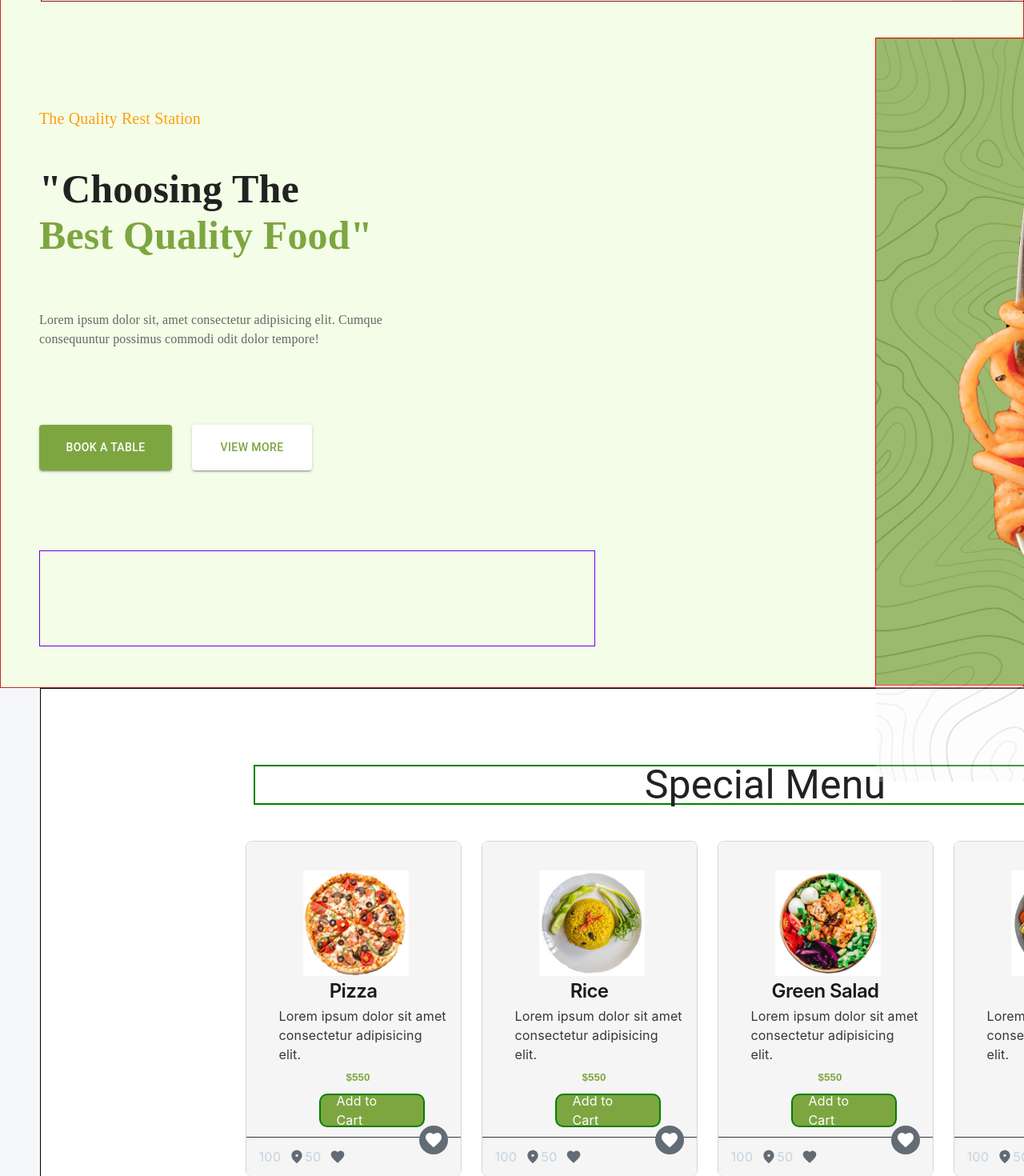
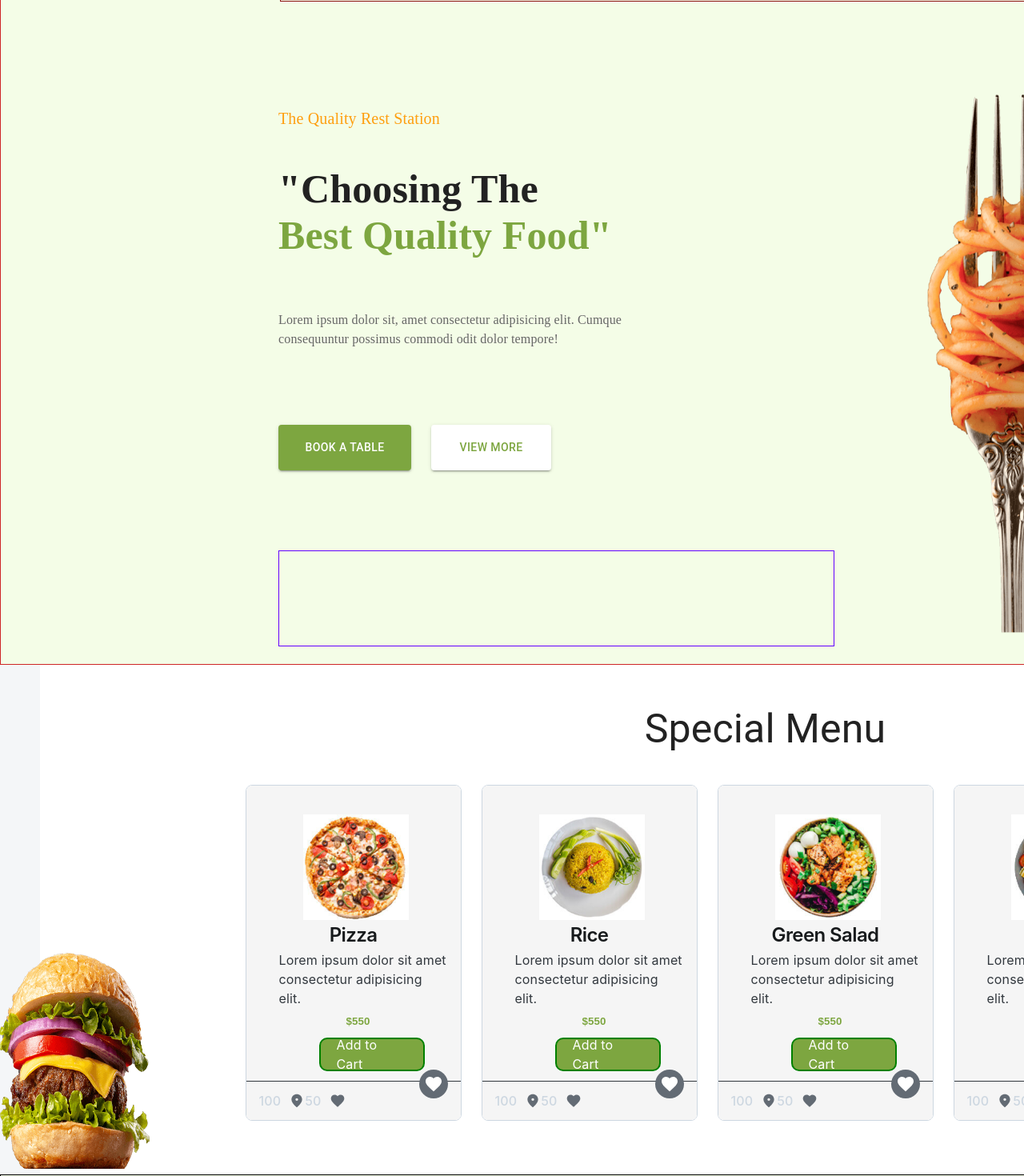
Before and after one commit to Sherzod19911/restaurant-react, a React (Create React App) app: page / in a window 1280 px wide. Shown: the part 100-1570 px from the top of the page at 80% size. Built offline with nearby package versions, Linux system fonts and the light colour scheme.

Commit message:
feat: develop home page header some of the parts

```diff
--- a/src/app/components/header/index.tsx
+++ b/src/app/components/header/index.tsx
@@ -88,7 +88,7 @@ import { NavLink } from 'react-router-dom';
                     </Stack>
                 </Stack>
                 <Stack className="head_information" justifyContent={"row"} border={"black"}>
-                    <Stack className="head_information1" justifyContent={"column"} style={{ marginTop: "86px",marginLeft: "24px" }} >
+                    <Stack className="head_information1" justifyContent={"column"} border={"red"} style={{ marginTop: "86px",marginLeft: "24px" }} >
                         <Box className="header1">
                         The Quality Rest Station
                         </Box>
@@ -129,11 +129,11 @@ import { NavLink } from 'react-router-dom';
                     <Stack className="big_img">
 
                         <Box className="right_sides" sx={{mt:'0px'}}>
-                        <img src='./home/blister4.png' alt='rasim'/>
+                        <img src='./home/blister4.png' style={{width: "327px", height: "795px",marginLeft: "-200px", marginRight: "414px"}} alt='rasim'/>
 
                         </Box>
                         <Box className="right_side">
-                        <img src='./home/blister3.png' alt='rasim'/>
+                        <img src='./home/blister3.png'  style={{width: "560px", height: "965px", marginTop: "-133px",marginLeft: "70px"}} alt='rasim'/>
                         </Box>
                         </Stack>
 
--- a/src/app/screens/HomePage/customersComment.tsx
+++ b/src/app/screens/HomePage/customersComment.tsx
@@ -4,7 +4,7 @@ import { Box } from "@mui/joy";
 export function CustomersComments() {
     return (
         <div className="Comments_static_frame">
-            <Container sx={{marginLeft: "0px"}} >
+
                 <Box className="Comment_category_title">
                   Customer's Comment
                 </Box>
@@ -53,7 +53,7 @@ export function CustomersComments() {
                         </Box>
                     </Box>
                 </Stack>
-            </Container>
+
         </div>
     )
 }
--- a/src/app/screens/HomePage/masters.tsx
+++ b/src/app/screens/HomePage/masters.tsx
@@ -51,14 +51,14 @@ export function Masters () {
                                      loading="lazy"
                                        alt="rasim"
                                              />
-                                             <Box sx={{display: "flex", flexDeriction: "rov"}}>
+                                             <Box sx={{display: "flex", flexDeriction: "row",justifyContent: "space-around"}}>
                                                <Box>
                                               <p>225</p>
                                               <p>55</p>
 
                                                 </Box>
-                                                <Box>
-                                                <img src="/restaurant/menu1.jpg" style={{width: "15,75px", height: "18px", border:"1px solid green" }}/>
+                                                <Box sx={{justifyContent: "flex-end"}}>
+                                                <img src="/restaurant/menu1.jpg" style={{width: "30px", height: "30px", border:"1px solid green" }}/>
                                                 </Box>
                                              </Box>
 
--- a/src/app/screens/HomePage/menu.tsx
+++ b/src/app/screens/HomePage/menu.tsx
@@ -4,10 +4,10 @@ import { CardCover } from "@mui/joy";
 const card_list = Array.from(Array(1).keys());
 export function Menu() {
     return (
-        <div style={ { width: "1392px", height: "465px", border: "1px solid red",marginLeft:"264px",marginTop:"38px", backgroundColor: "#FFF"}}>
+        <div style={ { width: "1392px", height: "465px",marginLeft:"264px",marginTop:"38px", backgroundColor: "#FFF"}}>
             <Container >
                 <Stack  >
-                  <Box sx={{width:"366px", height: "75px", border: "1px solid green", marginLeft: "520px",marginTop: "30px"}}>
+                  <Box sx={{width:"366px", height: "75px", marginLeft: "520px",marginTop: "30px"}}>
                   <Typography
                       gutterBottom
                       variant="h1"
@@ -19,14 +19,14 @@ export function Menu() {
                     </Typography>
                   </Box>
 
-                  <Box sx={{width:"1392px", height: "350px", border: "1px solid green",marginLeft: "-60px"}}>
-                    <Stack flexDirection={"row"}sx={{width:"1170px", height: "350px", border: "1px solid black", marginLeft: "105px"}}>
+                  <Box sx={{width:"1392px", height: "350px",marginLeft: "-60px"}}>
+                    <Stack flexDirection={"row"}sx={{width:"1170px", height: "350px",  marginLeft: "105px"}}>
                     {card_list.map((ele, index) => {
                         return (
 
                             <Card sx={{ minHeight: 350,
                                 width: 270,
-                                marginRight: "30px", border: "1px solid red", cursor: "pointer"
+                                marginRight: "30px",  cursor: "pointer"
                                      }}>
                                         <img style={{width: "270px", height:"350px"}} src="/restaurant/menu.jpg"
                                      loading="lazy"
--- a/src/app/screens/HomePage/specialMenu.tsx
+++ b/src/app/screens/HomePage/specialMenu.tsx
@@ -19,16 +19,25 @@ export function SpecialMenu() {
     return (
         <div className="menu_static_frame">
             <Container>
+
+
+              <Stack>
+
                 <Stack
                 flexDirection={"column"}
                 justifyContent={"center"}
                 alignItems={"center"}
                 style={{ width:"1170px", height: "535px",marginRight: "375px"}}
-                sx={{mt:"85px"}}
+                sx={{mt:"45px"}}
                 >
+
+
+
                     <Box className="category_title">
-                    Special Menu
+                    <div>Special Menu</div>
+
                     </Box>
+
 
                     <Stack
                     flexDirection={"row"}
@@ -460,6 +469,7 @@ alignItems={"center"}>
      <div>50</div>
     <Favorite sx={{ fontSize: 20, marginLeft: "10px"}}/>
     </Typography>
+
   </Stack>
 </CardOverflow>
 
@@ -473,6 +483,15 @@ alignItems={"center"}>
 
                     </Stack>
 
+
+
+               </Stack>
+               <Box sx={{  width:"190px", height: "203px", marginLeft: "1274px", marginRight: "55px", marginTop: "-505px"}}>
+                <img src="/restaurant/Homes.png" alt="" />
+                </Box>
+                <Box sx={{  width:"190px", height:"302px", marginRight: "1462px",marginLeft:"-350px",marginTop: "50px"}}>
+                <img  style={{width: "190px", height: "302px"}} src="/restaurant/leftone.png" alt="" />
+            </Box>
                </Stack>
             </Container>
         </div>
--- a/src/css/navbar.css
+++ b/src/css/navbar.css
@@ -1,7 +1,7 @@
 .home_navbar {
 
-    width: 100%;
-    height: 960px;
+    width: 1920px;
+    height: 931px;
     display: flex;
 
 
@@ -61,6 +61,7 @@
       height: 810px;
       /*background-color:  #f8f9fa;*/
       background-color: "#F4FDE7";
+      border: "1px solid black";
 
       margin-top: 35px;
 
@@ -165,17 +166,16 @@
     .home_navbar .big_img {
       display: flex;
       flex-direction: row;
-      width: 100%;
-      height: 100%;
-      margin-top: 10px;
+      width: 930px;
+      height: 833px;
+      margin-top: -40px;
       position: relative;
-      margin-left: 350px;
+      margin-left: 250px;
       box-sizing: border-box;
 
       background-color: #7DA640;
       background-size: cover;
 
-      border: 1px solid red;
 
 
 
@@ -185,27 +185,26 @@
       height: 100%; */
       box-sizing: border-box;
       margin-right: 80px;
-      padding-top: 2px;
+      padding-top: -40px;
       padding-bottom: 10px;
       position: absolute;
       margin-bottom: 0px;
       padding-bottom: 0px;
       margin-left: 0px;
 
-     background-size: cover;
+
 
     }
-    .home_navbar.right_side {
-      /* width: 200px;
-      height: 500px; */
-      margin-top: 2px;
+    /* .home_navbar .right_side {
+       width: 560px;
+      height: 928px;
+
       background-color: #7DA640;
       background-size: cover;
       position: relative;
-      margin-left: 60px;
+      margin-left: 1360px;
 
-
-    }
+    } */
 
 /*
      .static_frame {
@@ -237,7 +236,7 @@
     height: 637px;
     display: flex;
     background: #FFFFFF;
-    border: 1px solid black;
+
     margin-left: 50px;
   }
 
@@ -255,7 +254,7 @@
     font-size: 50px;
     line-height: 62px;
     color: #222222;
-    border: 2px solid green;
+
 
 
   }
@@ -316,12 +315,13 @@
   }
 
 .Comments_static_frame {
-  width: 1560px;
+  width: 1920px;
   height: 693px;
-  margin-top: 85px;
-  margin-left: 361px;
-  margin-right: 0px;
+  margin-top: 10px;
+
+
   background-color: #fff;
+
 }
 .homepage .comments {
   width: 1184px;
```
Also changed, not shown: public/restaurant/Leftone.png (added).
